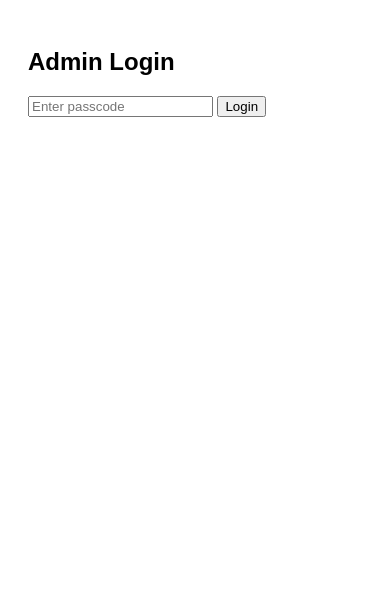
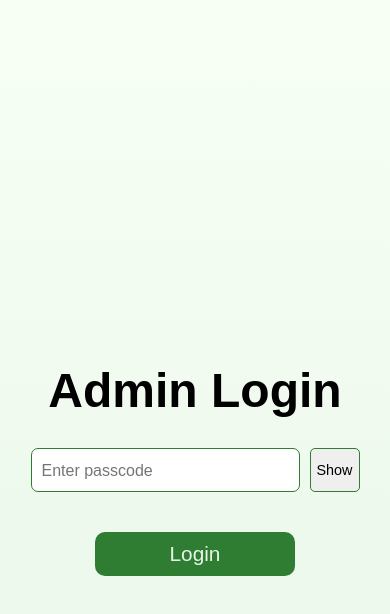
Before and after one commit to eddidmund12/Eat-A-Fruit-Challenge, a plain HTML site: page client/admin.html in a window 390 px wide. Drawn offline with Linux system fonts and the light colour scheme.

Commit message:
admin ui

```diff
--- a/client/admin.css
+++ b/client/admin.css
@@ -1,8 +1,19 @@
 body {
   font-family: sans-serif;
   padding: 20px;
+  background:linear-gradient( 180deg,#F7FFF4 0%,#E8F5E9 100%);
+  background-repeat: no-repeat;
 }
-
+.first-body{
+  height: 100vh;
+  display: flex;
+  justify-content: center;
+  align-items: center;
+}
+.second-body{
+    height: 100vh;
+    display: none;
+}
 table {
   width: 100%;
   border-collapse: collapse;
@@ -32,3 +43,83 @@ tr:hover {
   max-width: 90%;
   margin: 10px;
 }
+.loginform h2{
+  text-align: center;
+  font-size: 3rem;
+  margin-bottom: 30px;
+}
+.log-div{
+  display: flex;
+  flex-direction: column;
+}
+.code{
+  display: inline-flex;
+  gap: 10px;
+}
+.code input{
+  padding: 10px;
+  max-width: 300px;
+  border-radius: 7px;
+  border: 1px solid #2e7d32;
+  font-size: 1.2rem;
+}
+.code input:focus{
+  outline: none;
+}
+.code input::placeholder{
+  font-size: 1rem;
+}
+#loginBtn{
+  width: 200px;
+  font-size: 1.3rem;
+  border: none;
+  background-color: #2e7d32;
+  margin: 40px 0 0 0;
+  border-radius: 10px;
+  padding: 10px;
+  color: #E8F5E9;
+  align-self: center;
+  cursor: pointer;
+  transition: all 0.3s ease-in-out;
+}
+#loginBtn:hover{
+  transform: translateY(-2px);
+  scale: 1.01;
+}
+.code button{
+  font-size: 0.9rem;
+  border: 1px solid #2e7d32;
+  border-radius: 5px;
+}
+.participants{
+  text-align: center;
+}
+#userTable{
+  height: 80vh;
+  overflow-y: scroll;
+}
+.btn{
+  display: flex;
+  gap: 20px;
+  justify-content: center;
+}
+.btn button{
+  padding: 10px;
+  border: none;
+  border-radius: 5px;
+  box-shadow: 0 5px 10px;
+  background-color: rgb(156, 2, 2);
+  color: #E8F5E9;
+  font-size: larger;
+  cursor: pointer;
+  transition: all 0.5s ease-in-out;
+}
+.btn button:hover{
+  transform: translateY(-3px);
+  background-color: rgb(158, 62, 62);
+}
+@media (max-width: 767px) {
+  .loginform h2{
+    font-size: 3rem;
+  }
+}
--- a/client/admin.html
+++ b/client/admin.html
@@ -1,20 +1,31 @@
 <!DOCTYPE html>
 <html>
 <head>
+  <meta charset="UTF-8">
+  <meta name="viewport" content="width=device-width, initial-scale=1.0">
   <title>Admin Dashboard</title>
   <link rel="stylesheet" href="admin.css" />
 </head>
 <body>
 
-<div id="loginForm">
+<div class="first-body"  id="loginForm">
+  <div class="loginform">
     <h2>Admin Login</h2>
+    <div class="log-div">
+      <div class="code">
         <input type="password" id="passcode" placeholder="Enter passcode">
+        <button id="toggle">Show</button>
+      </div>
       <button id="loginBtn">Login</button>
       <p id="error" style="color: red; display: none;">Incorrect passcode</p>
     </div>
 
-<div id="adminContent" style="display: none;">
-  <h2>Participants</h2>
+  </div>
+</div>
+
+<div class="second-body" id="adminContent">
+  <div >
+    <h2 class="participants">Participants</h2>
 
     <table id="userTable">
       <thead>
@@ -26,11 +37,14 @@
       <tbody></tbody>
     </table>
 
+    <div class="btn">
       <button id="clearBtn">Clear All Participants</button>
       <button id="logoutBtn">Logout</button>
+    </div>
 
     <div id="modal" hidden>
       <img id="flyerImg" />
+    </div>
   </div>
 </div>
 
--- a/client/admin.js
+++ b/client/admin.js
@@ -6,9 +6,8 @@ const error = document.getElementById("error");
 const logoutBtn = document.getElementById("logoutBtn");
 const tbody = document.querySelector("tbody");
 const modal = document.getElementById("modal");
-
+const toggle = document.getElementById("toggle")
 const PASSCODE = "@10dayschallenge";
-
 function checkLogin() {
   if (localStorage.getItem("adminLoggedIn") === "true") {
     showAdmin();
@@ -18,7 +17,7 @@ function checkLogin() {
 }
 
 function showLogin() {
-  loginForm.style.display = "block";
+  loginForm.style.display = "flex";
   adminContent.style.display = "none";
 }
 
@@ -81,3 +80,8 @@ document.getElementById("clearBtn").onclick = () => {
 };
 
 checkLogin();
+toggle.addEventListener("click", ()=>{
+  const isHidden = passcodeInput.type === "password";
+  passcodeInput.type = isHidden ? "text" : "password";
+  toggle.textContent = isHidden ? "Hide" : "show";
+})
```
Lines whose indentation alone changed are shown as unchanged.
